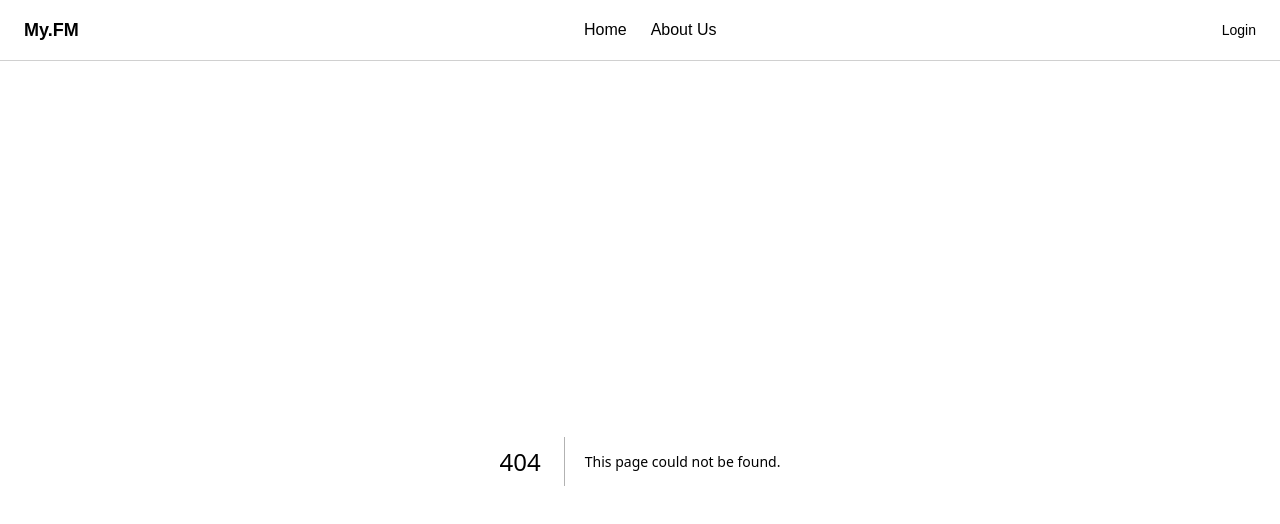
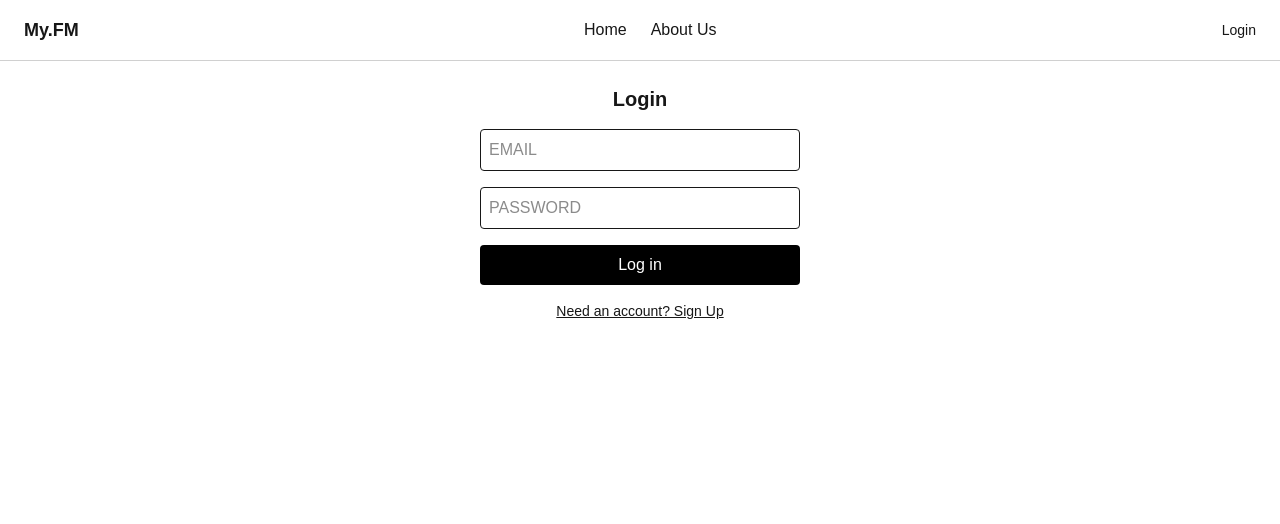
Before and after one commit to ayanbhatt008/myfm, a Next.js app: page /login in a window 1280 px wide. Before the commit this address had no page. Shown: the top 524 px of the page. Built offline with nearby package versions, Linux system fonts and the light colour scheme; no server answers.

Commit message:
oauth almost done
Signed-off-by: ayanbhatt-MSI <ayan.bhatt008@gmail.com>

```diff
--- a/app/api/auth/callback/route.ts
+++ b/app/api/auth/spotify/callback/route.ts
@@ -4,7 +4,7 @@ import {supabase} from "@/lib/supabase";
 
 const CLIENT_ID = process.env.SPOTIFY_CLIENT_ID;
 const CLIENT_SECRET = process.env.SPOTIFY_CLIENT_SECRET;
-const REDIRECT_URI = `${process.env.NEXT_BASE_URL}api/auth/callback`;
+const REDIRECT_URI = `${process.env.NEXT_BASE_URL}api/auth/spotify/callback`;
 
 export async function GET(req: Request) {
     const url = new URL(req.url);
--- a/app/api/auth/login/route.ts
+++ b/app/api/auth/spotify/login/route.ts
@@ -2,7 +2,7 @@ import {NextResponse} from "next/server";
 
 const CLIENT_ID = process.env.SPOTIFY_CLIENT_ID;
 const CLIENT_SECRET = process.env.SPOTIFY_CLIENT_SECRET;
-const REDIRECT_URI = `${process.env.NEXT_BASE_URL}api/auth/callback`;
+const REDIRECT_URI = `${process.env.NEXT_BASE_URL}api/auth/spotify/callback`;
 
 const scope = "user-top-read";
 
--- a/app/api/spotify/top-tracks/route.ts
+++ b/app/api/spotify/top-tracks/route.ts
@@ -26,7 +26,7 @@ export async function GET() {
     const data = await res.json();
 
     const response :SpotifyTopTrackResponse = mapSpotifyTopTracksResponse(data);
-    console.log("from route", response)
+
 
 
     return NextResponse.json(response);
--- a/app/dashboard/page.tsx
+++ b/app/dashboard/page.tsx
@@ -2,6 +2,8 @@
 
 
 
+
+import {SpotifyTopTrackResponse} from "@/lib/spotify/types";
 
 export default  function Dashboard() {
 
@@ -12,7 +14,7 @@ export default  function Dashboard() {
     const handleClick = async function () {
         const res = await fetch("/api/spotify/top-tracks")
         if (!res.ok) console.log("no ok")
-        const data = await res.json()
+        const data : SpotifyTopTrackResponse = await res.json()
         console.log("from page", data)
 
     }
--- /dev/null
+++ b/app/login/page.tsx
@@ -0,0 +1,102 @@
+"use client"
+import {supabase} from "@/lib/supabase"
+import React, {useState} from "react";
+
+export default function AuthPage() {
+    const [isLogin, setIsLogin] = useState(true);
+    const [email, setEmail] = useState("");
+    const [password, setPassword] = useState("");
+    const [loading, setLoading] = useState(false);
+    const [error, setError] = useState("");
+    const [username, setUsername] = useState("");
+
+    async function handleSubmit(e: React.FormEvent): Promise<void> {
+        e.preventDefault();
+
+        setLoading(true);
+        setError("");
+
+
+        // if they are logging in it will use the login func rather than sign up
+
+        const {error } = isLogin ? await supabase.auth.signInWithPassword({email, password}) : await supabase.auth.signUp({
+            email: email,
+            password: password,
+            options: {
+                data: {
+                    display_name: username,
+                }
+            }
+
+        });
+
+        if (error)
+            setError(error.message);
+
+        setLoading(false);
+
+
+
+    }
+
+    return (
+        <div className = "flex flex-col items-center p-6">
+            <h1 className ="text-xl font-semibold mb-4">
+                {isLogin ? "Login" : "Sign Up"}
+            </h1>
+
+            <form onSubmit={handleSubmit} className={"flex flex-col gap-4 w-80"}>
+
+                {
+                    (!isLogin) && (
+                        <input
+                            className={"border p-2 rounded"}
+                            placeholder={"USERNAME"}
+                            value = {username}
+                            onChange={(e) => setUsername(e.target.value)}
+                        />
+                    )
+                }
+                <input
+                    className={"border p-2 rounded"}
+                    type={"email"}
+                    placeholder={"EMAIL"}
+                    value = {email}
+                    onChange={(e) => setEmail(e.target.value)}
+                />
+
+                <input
+                    className={"border p-2 rounded"}
+                    type={"password"}
+                    placeholder={"PASSWORD"}
+                    value={password}
+                    onChange={(e) => setPassword(e.target.value)}
+                />
+
+                {error && (
+                    <p className={"text-red-500 text-sm"}>{error}</p>
+                )}
+
+                <button
+                    type = "submit"
+                    className="bg-black text-white p-2 rounded"
+                    disabled ={loading}
+                >
+                    {loading
+                        ? "Loading .."
+                        : isLogin ? "Log in" : "Sign Up"
+                    }
+                </button>
+            </form>
+
+            <button className={"mt-4 text-sm underline"} onClick={() => setIsLogin(!isLogin)}>
+                {isLogin ? "Need an account? Sign Up" : "Already have an account? Log In"}
+            </button>
+        </div>
+    )
+
+
+
+
+
+}
--- a/app/navbar.tsx
+++ b/app/navbar.tsx
@@ -17,7 +17,7 @@ export default function NavBar() {
                 </div>
 
 
-                <a href={"/api/auth/login"} className={"text-sm"}> Login </a>
+                <a href={"/login"} className={"text-sm"}> Login </a>
 
 
             </div>
--- a/app/page.tsx
+++ b/app/page.tsx
@@ -19,24 +19,6 @@ export default function Home() {
             </div>
 
 
-            <div
-                className={"flex-1 bg-[#191414] rounded-2xl p-10 border border-white/10 shadow-lg flex flex-col self-center items-center gap-6"}>
-                <a href={"/api/auth/login"} className={"flex flex-col items-center gap-10"}>
-                    <Image
-                        src={"/Spotify_Full_Logo_RGB_Green.png"}
-                        alt={"Spotify Logo"}
-                        width={200}
-                        height={200}
-                    />
-
-                    <div className="bg-[#1ED760] rounded-2xl p-5 gap-6 text-white">
-                        Log-In with Spotify
-                    </div>
-
-
-                </a>
-
-            </div>
 
         </div>
     );
--- a/lib/supabase.ts
+++ b/lib/supabase.ts
@@ -2,6 +2,6 @@ import {createClient} from "@supabase/supabase-js"
 
 
 export const supabase = createClient(
-    process.env.SUPABASE_URL!,
-    process.env.SUPABASE_KEY!
+    process.env.NEXT_PUBLIC_SUPABASE_URL!,
+    process.env.NEXT_PUBLIC_SUPABASE_KEY!
 )
```
